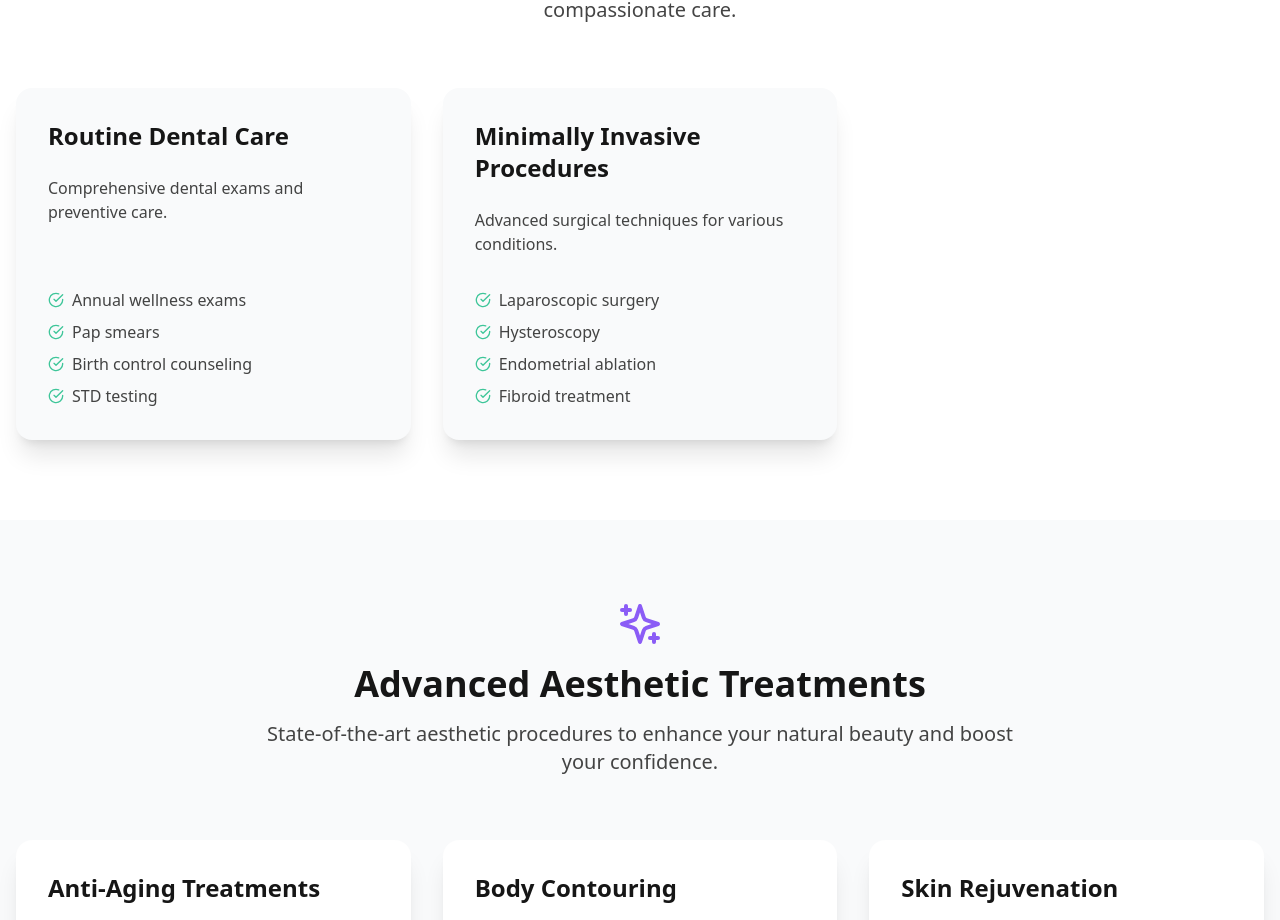
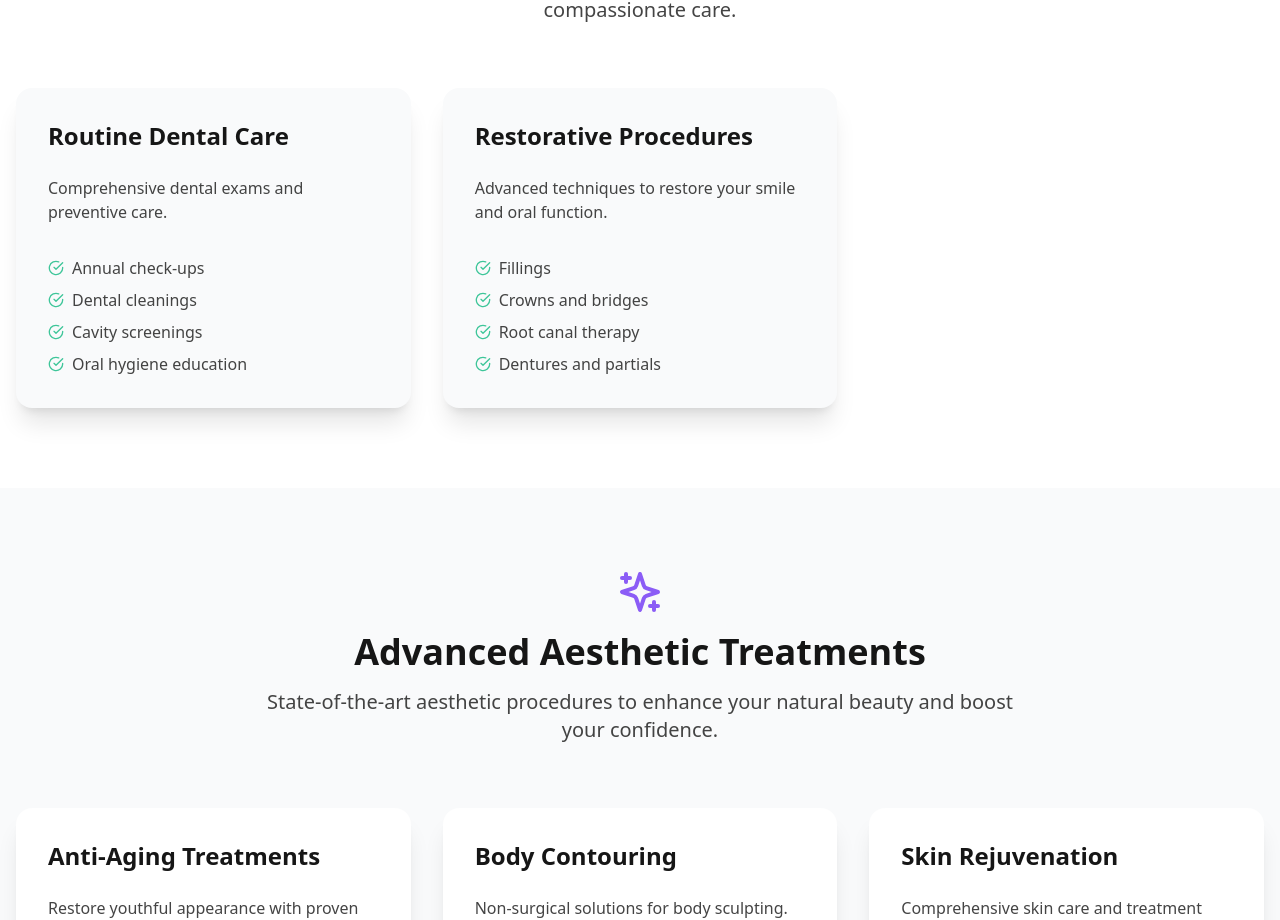
Before and after one commit to sunkmechie/site_cure_olivia, a React (Vite) app: page /dentistry-aesthetics in a window 1280 px wide. Shown: the part 860-1780 px from the top of the page. Built offline with nearby package versions, Linux system fonts and the light colour scheme.

Commit message:
Update DentistryAesthetics.tsx

```diff
--- a/src/pages/DentistryAesthetics.tsx
+++ b/src/pages/DentistryAesthetics.tsx
@@ -7,12 +7,12 @@ const DentistryAesthetics: React.FC = () => {
     {
       title: 'Routine Dental Care',
       description: 'Comprehensive dental exams and preventive care.',
-      features: ['Annual wellness exams', 'Pap smears', 'Birth control counseling', 'STD testing']
+      features: ['Annual check-ups', 'Dental cleanings', 'Cavity screenings', 'Oral hygiene education']
     },
     {
-      title: 'Minimally Invasive Procedures',
-      description: 'Advanced surgical techniques for various conditions.',
-      features: ['Laparoscopic surgery', 'Hysteroscopy', 'Endometrial ablation', 'Fibroid treatment']
+      title: 'Restorative Procedures',
+      description: 'Advanced techniques to restore your smile and oral function.',
+      features: ['Fillings', 'Crowns and bridges', 'Root canal therapy', 'Dentures and partials']
     }
   ];
 
```
